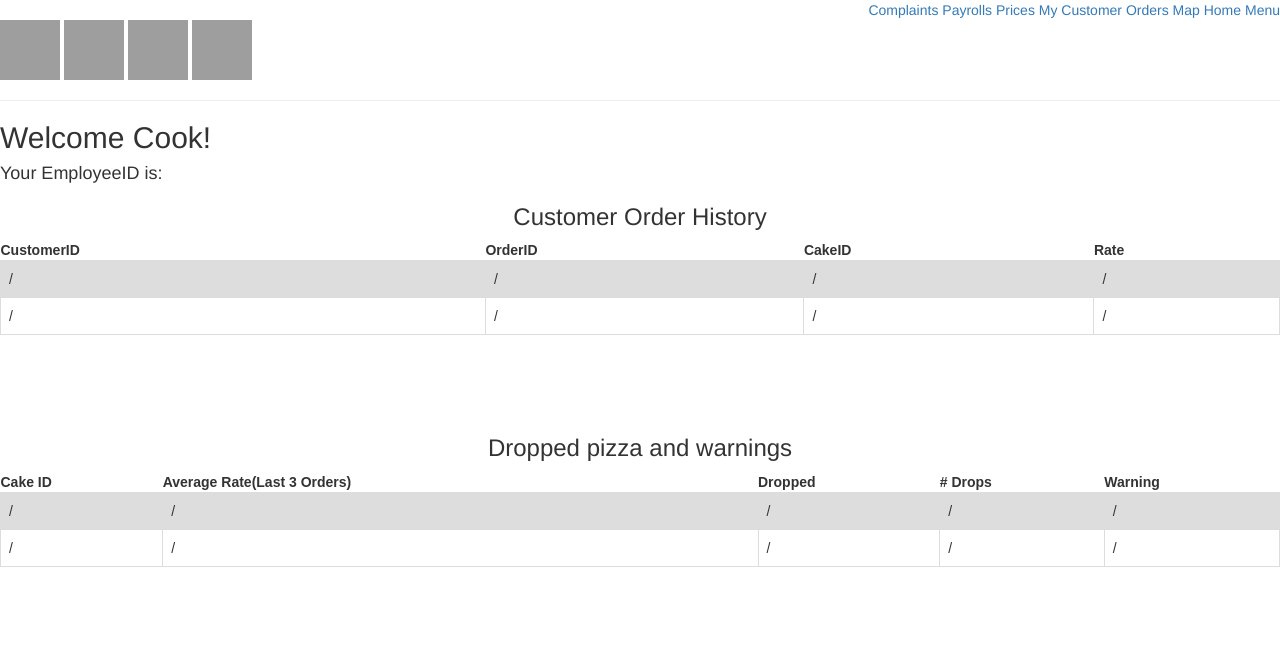
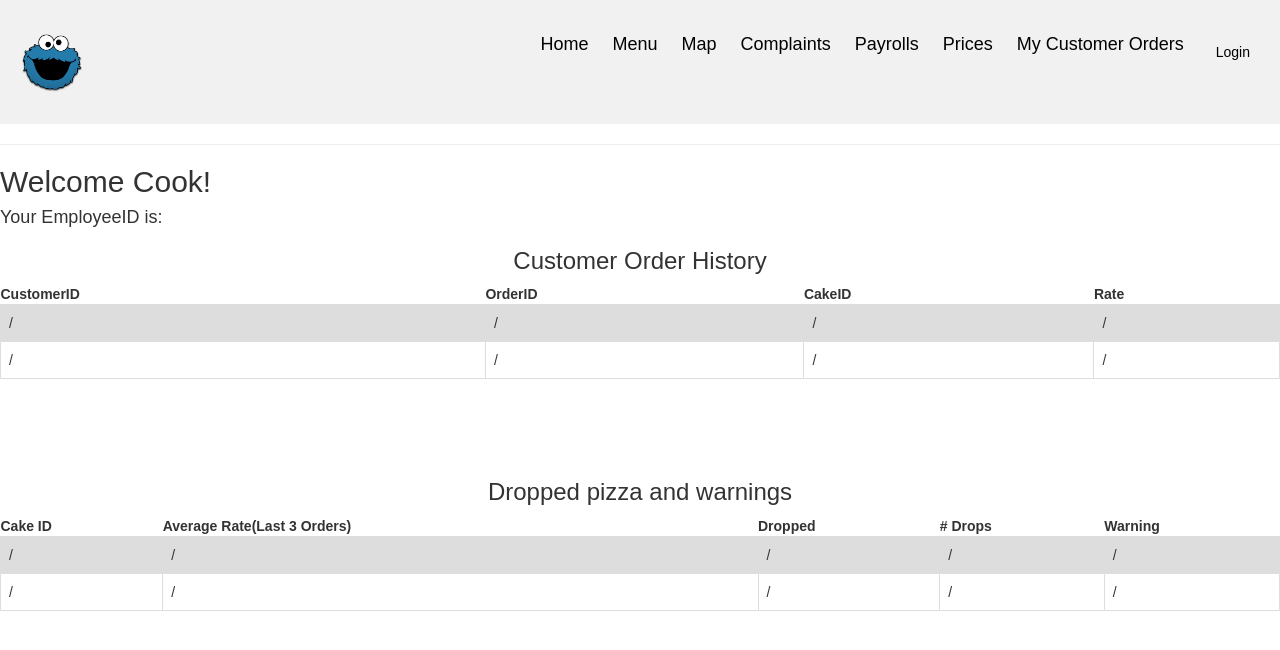
Before and after one commit to sengfung27/Flask-Ordering-System, a Flask app: page /cookcustorder in a window 1280 px wide. Shown: the top 650 px of the page. Run offline with Flask 2, Linux system fonts and the light colour scheme; some libraries are stand-ins or nearby versions; grey boxes are pictures that could not be loaded.

Commit message:
working base

```diff
--- /dev/null
+++ b/app/static/css/base.css
@@ -0,0 +1,163 @@
+
+body {
+  margin: 0;
+  font-family: Arial;
+}
+
+.header {
+  overflow: hidden;
+  background-color: #f1f1f1;
+  padding: 20px 10px;
+}
+
+.header a {
+    float: left;
+    color: black;
+    text-align: center;
+    padding: 12px;
+    text-decoration: none;
+    font-size: 18px;
+    line-height: 25px;
+    border-radius: 4px;
+}
+
+
+.header a.logo {
+  font-size: 25px;
+  font-weight: bold;
+}
+
+.header a:hover {
+  background-color: #ddd;
+  color: black;
+}
+
+.header a.active {
+  background-color: dodgerblue;
+  color: white;
+}
+
+.header-right {
+  float: right;
+}
+
+body {font-family: Arial, Helvetica, sans-serif;}
+
+/* Full-width input fields */
+input[type=text], input[type=password] {
+    width: 100%;
+    padding: 12px 20px;
+    margin: 8px 0;
+    display: inline-block;
+    border: 1px solid #ccc;
+    box-sizing: border-box;
+}
+
+/* Set a style for all buttons */
+button {
+    background-color: #f1f1f1;
+    color: black;
+    padding: 14px 20px;
+    margin: 8px 0;
+    border: none;
+    cursor: pointer;
+    width: 100%;
+}
+
+button:hover {
+    opacity: 0.8;
+}
+
+/* Extra styles for the cancel button */
+.cancelbtn {
+    width: auto;
+    padding: 10px 18px;
+    background-color: #f44336;
+}
+
+/* Center the image and position the close button */
+.imgcontainer {
+    text-align: center;
+    margin: 24px 0 12px 0;
+    position: relative;
+}
+
+img.avatar {
+    width: 40%;
+    border-radius: 50%;
+}
+
+.container {
+    padding: 16px;
+}
+
+span.psw {
+    float: right;
+    padding-top: 16px;
+}
+
+/* The Modal (background) */
+.modal {
+    display: none; /* Hidden by default */
+    position: fixed; /* Stay in place */
+    z-index: 1; /* Sit on top */
+    left: 0;
+    top: 0;
+    width: 100%; /* Full width */
+    height: 100%; /* Full height */
+    overflow: auto; /* Enable scroll if needed */
+    background-color: rgb(0,0,0); /* Fallback color */
+    background-color: rgba(0,0,0,0.4); /* Black w/ opacity */
+    padding-top: 60px;
+}
+
+/* Modal Content/Box */
+.modal-content {
+    background-color: #fefefe;
+    margin: 5% auto 15% auto; /* 5% from the top, 15% from the bottom and centered */
+    border: 1px solid #888;
+    width: 80%; /* Could be more or less, depending on screen size */
+}
+
+/* The Close Button (x) */
+.close {
+    position: absolute;
+    right: 25px;
+    top: 0;
+    color: #000;
+    font-size: 35px;
+    font-weight: bold;
+}
+
+.close:hover,
+.close:focus {
+    color: red;
+    cursor: pointer;
+}
+
+/* Add Zoom Animation */
+.animate {
+    -webkit-animation: animatezoom 0.6s;
+    animation: animatezoom 0.6s
+}
+
+@-webkit-keyframes animatezoom {
+    from {-webkit-transform: scale(0)}
+    to {-webkit-transform: scale(1)}
+}
+
+@keyframes animatezoom {
+    from {transform: scale(0)}
+    to {transform: scale(1)}
+}
+
+/* Change styles for span and cancel button on extra small screens */
+@media screen and (max-width: 300px) {
+    span.psw {
+       display: block;
+       float: none;
+    }
+    .cancelbtn {
+       width: 100%;
+    }
+}
--- a/app/templates/base.html
+++ b/app/templates/base.html
@@ -3,6 +3,7 @@
 <title>Cake</title>
 <head>
 	<meta charset="UTF-8">
+    <meta name="viewport" content="width=device-width, initial-scale=1">
 	<link rel="stylesheet" href="https://maxcdn.bootstrapcdn.com/bootstrap/3.3.7/css/bootstrap.min.css" integrity="sha384-BVYiiSIFeK1dGmJRAkycuHAHRg32OmUcww7on3RYdg4Va+PmSTsz/K68vbdEjh4u" crossorigin="anonymous">
 
 <!-- Optional theme -->
@@ -16,55 +17,66 @@
 	<title>Welcome - Cake</title>
 	{% endif %}
 
+    <link rel="stylesheet" type="text/css" href="{{url_for('static', filename='css/base.css')}}">
+</head>
 
-</head>
 <body>
-		<div class = "options" align = "right">
 
-			<a href="{{ url_for('complaints')}}">Complaints</a>
-			<a href="{{ url_for('payroll')}}">Payrolls</a>
-
-
-			<a href="{{ url_for('prices')}}">Prices</a>
-			<a href="{{ url_for('cookcustorder')}}">My Customer Orders</a>
-
-
-			<a href="{{ url_for('map')}}">Map</a>
-
-
-			<a href="{{ url_for('index')}}">Home</a>
+<div class="header">
+  <a href="{{url_for('index')}}" class="logo"><img src="/static/img/cmonster.png" alt="logo" style="width:60px;height:60px;border:0;"></a>
+  <div class="header-right">
+      <a href="{{ url_for('index')}}">Home</a>
+      <a href="{{ url_for('menu')}}">Menu</a>
+      <a href="{{ url_for('map')}}">Map</a>
+      <a href="{{ url_for('complaints')}}">Complaints</a>
+      <a href="{{ url_for('payroll')}}">Payrolls</a>
+      <a href="{{ url_for('prices')}}">Prices</a>
+      <a href="{{ url_for('cookcustorder')}}">My Customer Orders</a>
+      <button onclick="document.getElementById('id01').style.display='block'" style="width:auto;">Login</button>
+  </div>
+</div>
 
 
 
-			<a href="{{ url_for('menu')}}">Menu</a>
+<div id="id01" class="modal">
 
+  <form class="modal-content animate" action="#">
+      <div class="imgcontainer">
+      <span onclick="document.getElementById('id01').style.display='none'" class="close" title="Close Modal">&times;</span>
+      <img src="/static/img/login.png" alt="Avatar" class="avatar">
+    </div>
+    <div class="container">
+      <label for="uname"><b>Username</b></label>
+      <input type="text" placeholder="Enter Username" name="uname" required>
 
+      <label for="psw"><b>Password</b></label>
+      <input type="password" placeholder="Enter Password" name="psw" required>
 
+      <button type="submit">Login</button>
+      <label>
+        <input type="checkbox" checked="checked" name="remember"> Remember me
+      </label>
+    </div>
 
+    <div class="container" style="background-color:#f1f1f1">
+      <button type="button" onclick="document.getElementById('id01').style.display='none'" class="cancelbtn">Cancel</button>
+      <span class="psw">Forgot <a href="#">password?</a></span>
+    </div>
+  </form>
+</div>
 
+<script>
+// Get the modal
+var modal = document.getElementById('id01');
 
+// When the user clicks anywhere outside of the modal, close it
+window.onclick = function(event) {
+    if (event.target == modal) {
+        modal.style.display = "none";
+    }
+}
+</script>
 
-
-
-
-		</div>
-		<div class = "logo"> <!-- logo-->
-
-
-				<a href="{{ url_for('manager')}}"><img src="http://homecookingadventure.com/images/recipes/Chocolate_Mirror_Cake_main.jpg" alt="logo" style="width:60px;height:60px;border:0;"></a>
-
-
-				<a href="{{ url_for('cook')}}"><img src="http://homecookingadventure.com/images/recipes/Chocolate_Mirror_Cake_main.jpg" alt="logo" style="width:60px;height:60px;border:0;"></a>
-
-
-				<a href="{{ url_for('delivery')}}"><img src="http://homecookingadventure.com/images/recipes/Chocolate_Mirror_Cake_main.jpg" alt="logo" style="width:60px;height:60px;border:0;"></a>
-
-
-				<a href="{{ url_for('index')}}"><img src="http://homecookingadventure.com/images/recipes/Chocolate_Mirror_Cake_main.jpg" alt="logo" style="width:60px;height:60px;border:0;"></a>
-
-
-
-    	</div>
 
 	<hr>
 		{% with messages = get_flashed_messages() %}
```
Also changed, not shown: app/templates/index.html (+2 -7 lines), app/static/img/cmonster.png (renamed from app/static/cmonster.png), app/static/img/login.png (added).
